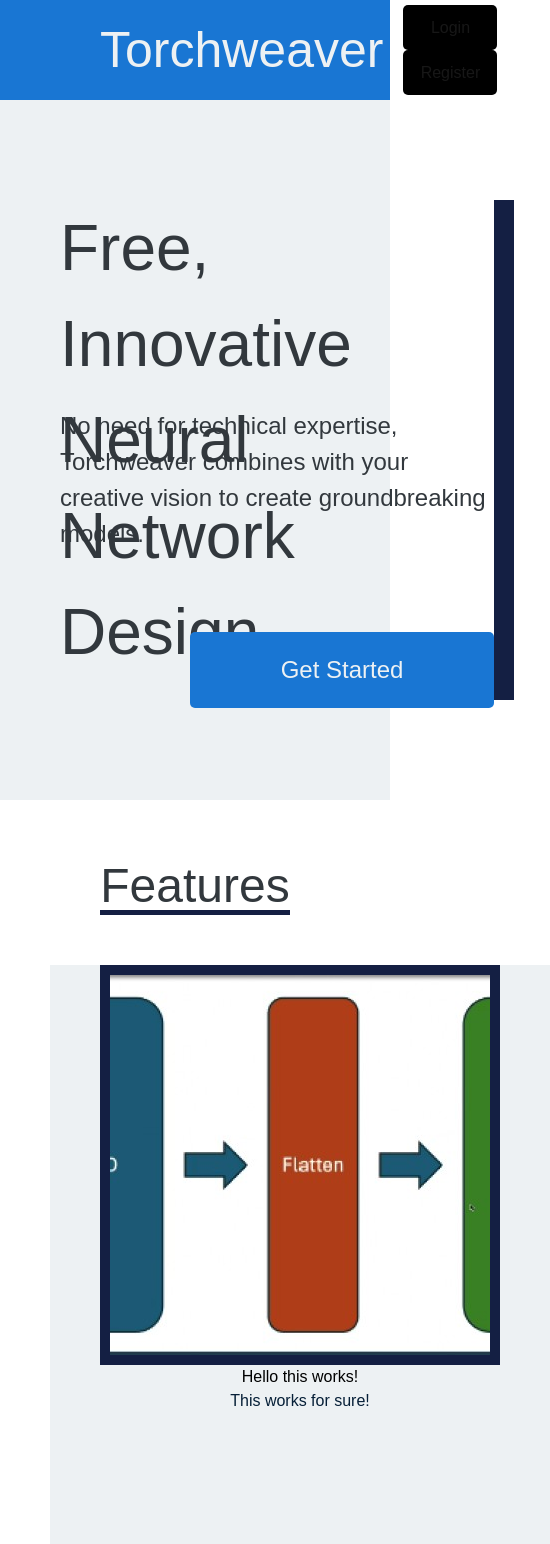
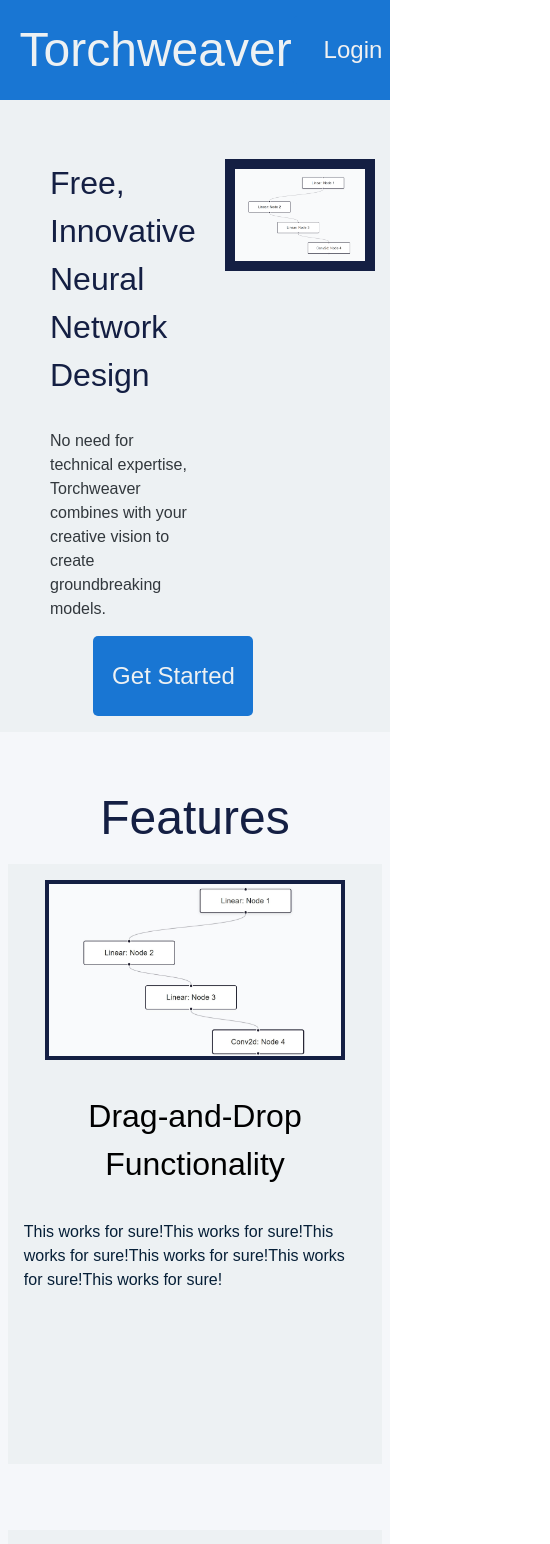
Before and after one commit to smalldonkus/TorchWeaver, a Next.js app in the folder frontend/: page / in a window 390 px wide. Shown: the top 1544 px of the page, 550 px wide, since content can reach past the window. Built offline with nearby package versions, Linux system fonts and the light colour scheme.

Commit message:
added a lot of changes for a responsive page to resolution changes as well as zooming - innovation tab

```diff
--- a/frontend/src/app/components/features.tsx
+++ b/frontend/src/app/components/features.tsx
@@ -4,39 +4,29 @@ export default function Features() {
         <>
             <div id="featuresBody">
                 <h1 id="featuresTitle">Features</h1>
+                <div className="featureColumn">
+                    <Component
+                        image={"background-img.jpg"}
+                        heading={"Drag-and-Drop Functionality"}
+                        notes={"This works for sure!This works for sure!This works for sure!This works for sure!This works for sure!This works for sure!"}
+                    />
+                    <Component
+                        image={"background-img.jpg"}
+                        heading={"Pre-designed Selection of Layers and Tensor Operations"}
+                        notes={"This works for sure!This works for sure!This works for sure!This works for sure!This works for sure!This works for sure!"}
+                    />
+                    <Component
+                        image={"background-img.jpg"}
+                        heading={"Export Architecture Capabilities"}
+                        notes={"This works for sure!This works for sure!This works for sure!This works for sure!This works for sure!This works for sure!"}
+                    />
 
-                {/* <div className="feature">
-                    <div className="featureInfo">
-                        <h2 className="featureText">Seamless Integration</h2>
-                        <h3 className="featureExplanation">feature information will eventually be placed here.</h3>
-                    </div>
-                        <div className="featureImg"></div>
+                    <Component
+                        image={"background-img.jpg"}
+                        heading={"Streamlined Access and Design"}
+                        notes={"This works for sure!This works for sure!This works for sure!This works for sure!This works for sure!This works for sure!"}
+                    />
                 </div>
-                <div className="featureSeperator"></div>
-
-                <div className="feature">
-                    <div className="featureInfo">
-                        <h2 className="featureText">Drag-and-Drop Functionality</h2>
-                        <h3 className="featureExplanation">feature information will eventually be placed here.</h3>
-                    </div>
-                        <div className="featureImg"></div>
-                </div>
-                <div className="featureSeperator"></div> */}
-
-                <Component
-
-                    image={"sample.jpg"}
-                    heading={"Hello this works!"}
-                    notes={"This works for sure!"}
-                />
-
-
-
-
-
-
-
-
             </div>
 
 
--- a/frontend/src/app/globals.css
+++ b/frontend/src/app/globals.css
@@ -2,7 +2,7 @@
 
 :root {
   --background: #ffffff;
-  --foreground: #171717;
+  --foreground: #EDF1F3;
 }
 
 @theme inline {
@@ -25,85 +25,123 @@ body {
   font-family: Arial, Helvetica, sans-serif;
 }
 
+.landingbody {
+  width: 100%;
+  height: 100%;
+  background-color: #EDF1F3;
+  overflow-x: hidden;
+}
+
 .routes {
   margin: 200px auto;
   display: flex;
+  flex-wrap: nowrap;
   justify-content: space-evenly;
 }
 
 #heading {
   background-color: #1976D3;
   height: 100px;
+  width: 100%;
   display: flex;
+  flex-wrap: nowrap;
   justify-content: space-between;
   align-items: center;
 }
 
+.toolbar {
+  display: flex;
+  gap: 1rem;
+  align-items: center;
+  overflow-x: hidden;
+  width: auto;
+  max-width: 100%;
+}
+
 .toolbarBtn {
-  width: 94px;
-  height: 45px;
+  flex: 0 1 auto;
+  padding: 1rem 2rem;
   border-radius: 5px;
-  background-color: #000000;
-  margin-left: 20px;
-  margin-right: 20px;
+  background-color: #1976D3;
+  color: #F1F1F1;
+  font-size: 1.5rem;
+  cursor: pointer;
+  white-space: nowrap;
+  min-width: 120px;
+}
+
+.toolbarBtn:hover {
+  background-color: #1565C0;
+}
+
+.toolbarBtn:active {
+  background-color: #0D47A2;
 }
 
 .title {
   color: #EDF1F3;
-  font-size: 50px;
-  margin-left: 100px;
-
+  font-size: 3rem;
+  margin-left: 5%;
 }
 
 #landingBody {
-  height: 700px;
+  height: 30%;
   background-color: #EDF1F3;
   display: flex;
-  align-items: top;
+  flex-wrap: wrap;
+  align-items: flex-start;
   justify-content: space-between;
+  padding: 2vh 2vw;
 }
 
 #landingInfo {
-  width: 900px;
-  height: 178px;
-  color: #32383D;
-  margin-left: 60px;
-  margin-top: 100px;
+  width: 50%;
+  padding-left: 5vh;
+  padding-top: 5vh;
+  height: auto;
+  color: #141F43;
+  align-items: center;
 }
 
 #landingSynopsis {
-  height: 178px;
-  font-size: 64px;
+  height: auto;
+  font-size: clamp(2rem, 3.5vw, 10rem);
   font: bolder;
-  color: #32383D;
+  color: #141F43;
 
 }
 
 .landingDesc {
-  font-size: 24px;
+  font-size: clamp(1rem, 1.2vw, 7rem);
   color: #32383D;
   margin-top: 30px;
 }
 
 #canvasBtn {
-  margin-left: 130px;
-  margin-top: 80px;
+  margin-left: 30%;
+  margin-top: 10%;
   background-color: #1976D3;
-  width: 304px;
-  height: 76px;
+  width: clamp(10rem, 10vw, 19rem);
+  height: 5rem;
   border-radius: 5px;
   color: #EDF1F3;
-  font-size: 24px;
-  font: bold
+  font-size: 1.5rem;
+  font: bold;
+  cursor: pointer;
+}
+
+#canvasBtn:active {
+  background-color: #4791db;
+  transform: scale(0.96);
 }
 
 #landingImgContainer {
-  margin-top: 100px;
-  margin-right: 100px;
-  width: 800px;
-  height: 500px;
+  margin-top: 5vh;
+  margin-right: 2%;
+  width: 40%;
+  max-width: 1500px;
+  aspect-ratio: 4/3;
   border: 10px solid #141F43;
-  margin-bottom: 25px;
 }
 
 #landingImg {
@@ -115,16 +153,16 @@ body {
 }
 
 #featuresBody {
-  height: 2000px;
-  background-color: white;
+  min-height: 100vh;
+  width: 100%;
+  background-color: #F5F7FA;
 }
 
 #featuresTitle {
   font-size: 48px;
   padding-top: 50px;
-  color: #32383D;
-  background-color: white;
-  border-bottom: 5px solid #141F43;
+  color: #141F43;
+  background-color: #F5F7FA;
   width: fit-content;
   margin: auto auto;
   align-content: center;
@@ -132,57 +170,23 @@ body {
 
 }
 
-.feature {
-  height: 700px;
-  display: flex;
-  justify-content: space-between;
-  padding-top: 150px;
-  align-items: center;
-}
-
-.featureInfo {
-  padding-left: 150px;
-}
-
-.featureText {
-  color: black;
-  font: bold;
-  font-size: 24px;
-}
-
-.featureExplanation {
-  color: black;
-  opacity: 50%;
-}
-
-.featureImg {
-  max-height: 500px;
-  height: 70%;
-  width: auto;
-  margin-right: 100px;
-  background-image: url("./components/images/background-img.png");
-}
-
-.featureSeperator {
-  height: 100px;
-  display: block;
-  background-color:#061F37;
-}
-
 .featureBody {
-  height: 800px;
-  width: 500px;
-  margin: 50px;
+  height: 600px;
+  margin: 2vh 2vw;
   background-color: #EDF1F3;
   display: flex;
   flex-direction: column;
   align-items: center;
+  overflow-x: hidden;
 }
 
 .featureImgContainer {
-  width: 400px;
-  height: 400px;
-  border: 10px solid #141F43;
+  width: 80%;
+  height: 30%;
+  border: 4px solid #141F43;
+  aspect-ratio: 4/3;
+  margin-top: 1rem;
+  margin-bottom: 1rem;
 }
 
 .featureImg {
@@ -192,10 +196,24 @@ body {
 }
 
 .featureHeading {
+  font-size: clamp(2rem, 5%, 4rem);
+  font: bold;
   color: black;
+  padding: 1rem 1rem;
+  text-align: center;
 }
 
 .featureNotes {
   color: #061F37;
+  text-align: left;
+  font-size: clamp(1rem, 2.5%, 2rem);
+  padding: 1rem 1rem;
 
 }
+
+.featureColumn {
+  display: grid;
+  grid-template-columns: repeat(auto-fit, minmax(300px, 1fr));
+  box-sizing: border-box;
+  gap: 2rem;
+}
--- a/frontend/src/app/page.tsx
+++ b/frontend/src/app/page.tsx
@@ -8,9 +8,11 @@ import Features from "./components/features";
 export default function Home() {
   return (
     <>
+      <div className="landingPage">
       <Header />
       <LandingBody />
       <Features />
+      </div>
     </>
   );
 }
```
